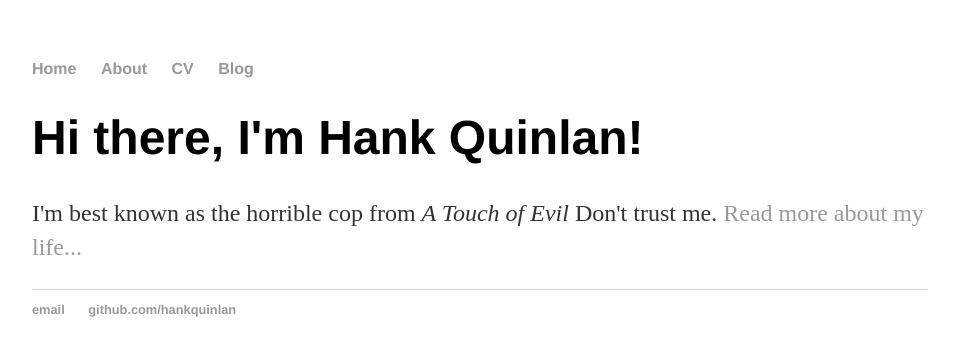
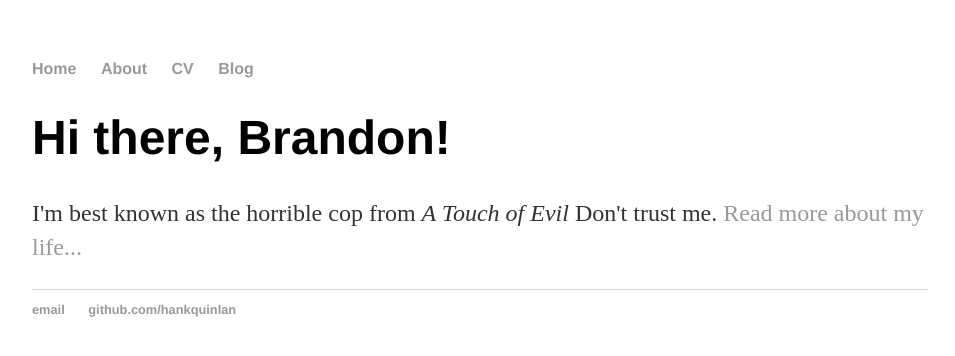
Before and after one commit to brobare/brobare.github.io, a Jekyll site: the page built from index.html, in a window 1280 px wide. Shown: the top 356 px of the page, without its empty margins (160-1115 px from the left). Built offline with Jekyll 4.4.1, drawn with Linux system fonts in a browser that asks for light colours.

Commit message:
Update index.html

```diff
--- a/index.html
+++ b/index.html
@@ -1,8 +1,8 @@
 ---
 layout: default
-title: Hank Quinlan, Horrible Cop
+title: Stuff and things
 ---
 <div class="blurb">
-	<h1>Hi there, I'm Hank Quinlan!</h1>
+	<h1>Hi there, Brandon!</h1>
 	<p>I'm best known as the horrible cop from <em>A Touch of Evil</em> Don't trust me. <a href="/about">Read more about my life...</a></p>
 </div><!-- /.blurb -->
```
